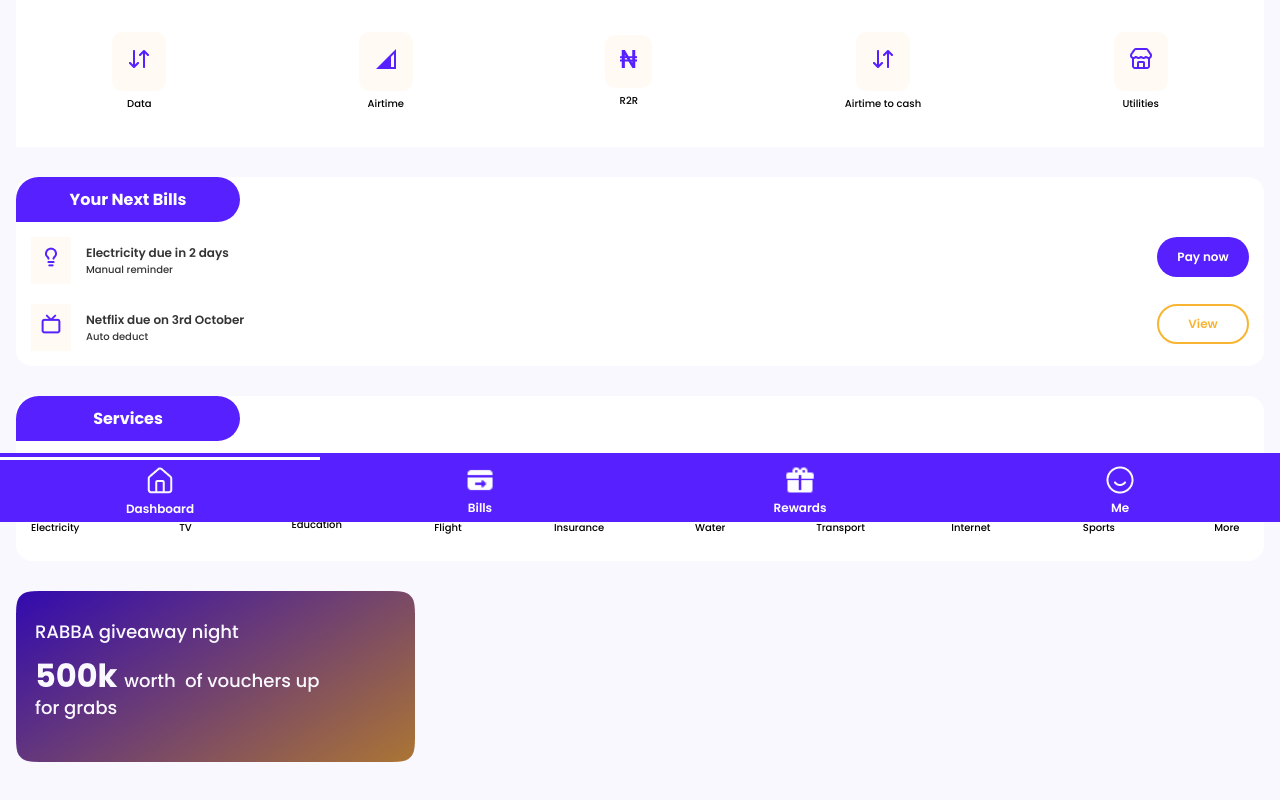
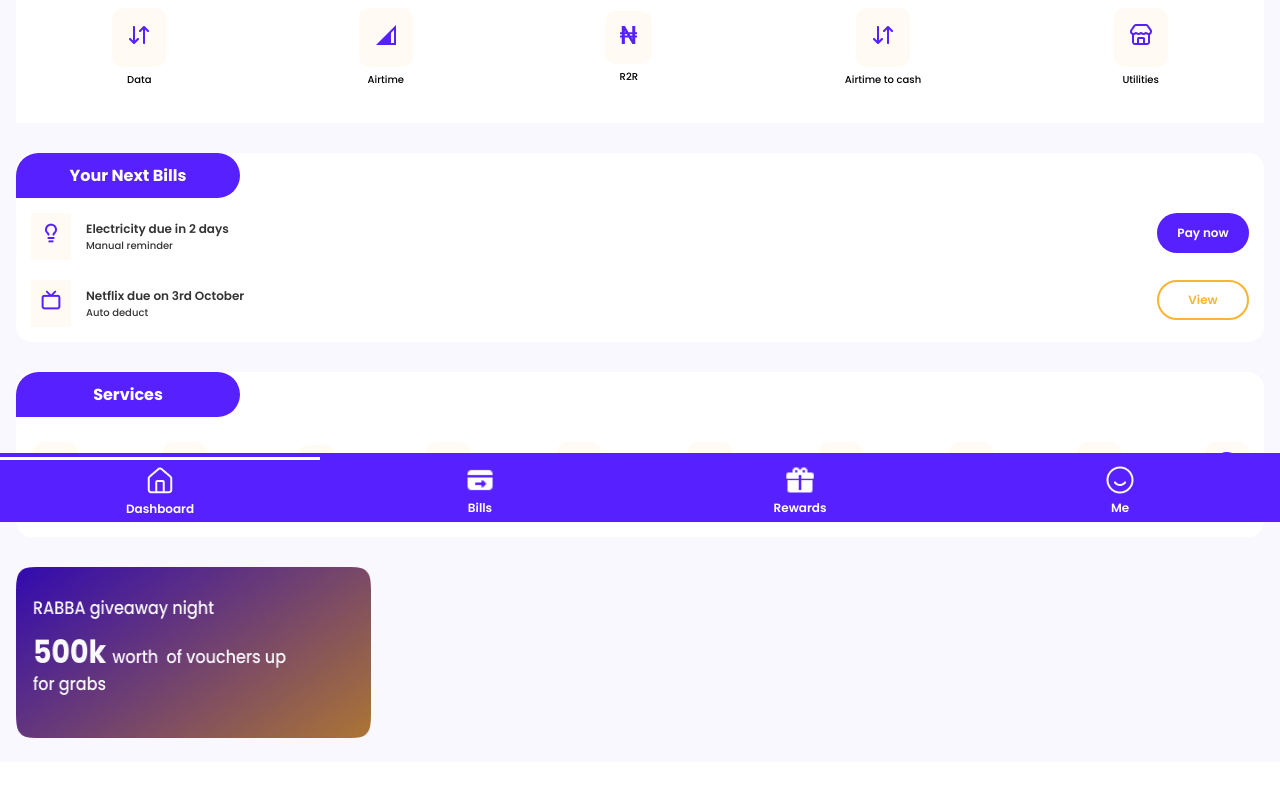
Before and after one commit to ObiKennedi/rabba-app, a Next.js app: page /dashboard in a window 1280 px wide. Shown: the part 278-1078 px from the top of the page. After the commit the page ends 1040 px from the top, so only its background shows below. Built offline with nearby package versions, Linux system fonts and the light colour scheme; no server answers.

Commit message:
signing out for the day

```diff
--- a/app/(protected)/dashboard/page.tsx
+++ b/app/(protected)/dashboard/page.tsx
@@ -12,7 +12,7 @@ export default function DashboardPage() {
             <TopBar />
             <ContentBox />
             <Services />
-            <Image src="/Frame 22.png" alt="avatar" width={399} height={171} />
+            <Image src="/Frame 22.png" alt="avatar" width={355} height={171} />
             <BottomNav />
         </main>
     );
--- a/styles/dasboard/dashboard.module.scss
+++ b/styles/dasboard/dashboard.module.scss
@@ -3,8 +3,7 @@
     flex-direction: column;
     gap: 30px;
     background: #FAF8FF;
-    padding: 3rem 1rem;
-    // width: 100% !important;
+    padding: 1.5rem 1rem;
 }
 .bill {
     display: flex;
@@ -12,8 +11,7 @@
     gap: 30px;
     height: 100vh;
     background: #FAF8FF;
-    padding: 3rem 1rem;
-    // width: 100% !important;
+    padding: 1.5rem 1rem;
     .navtop{
         display: flex;
         align-items: center;
```
